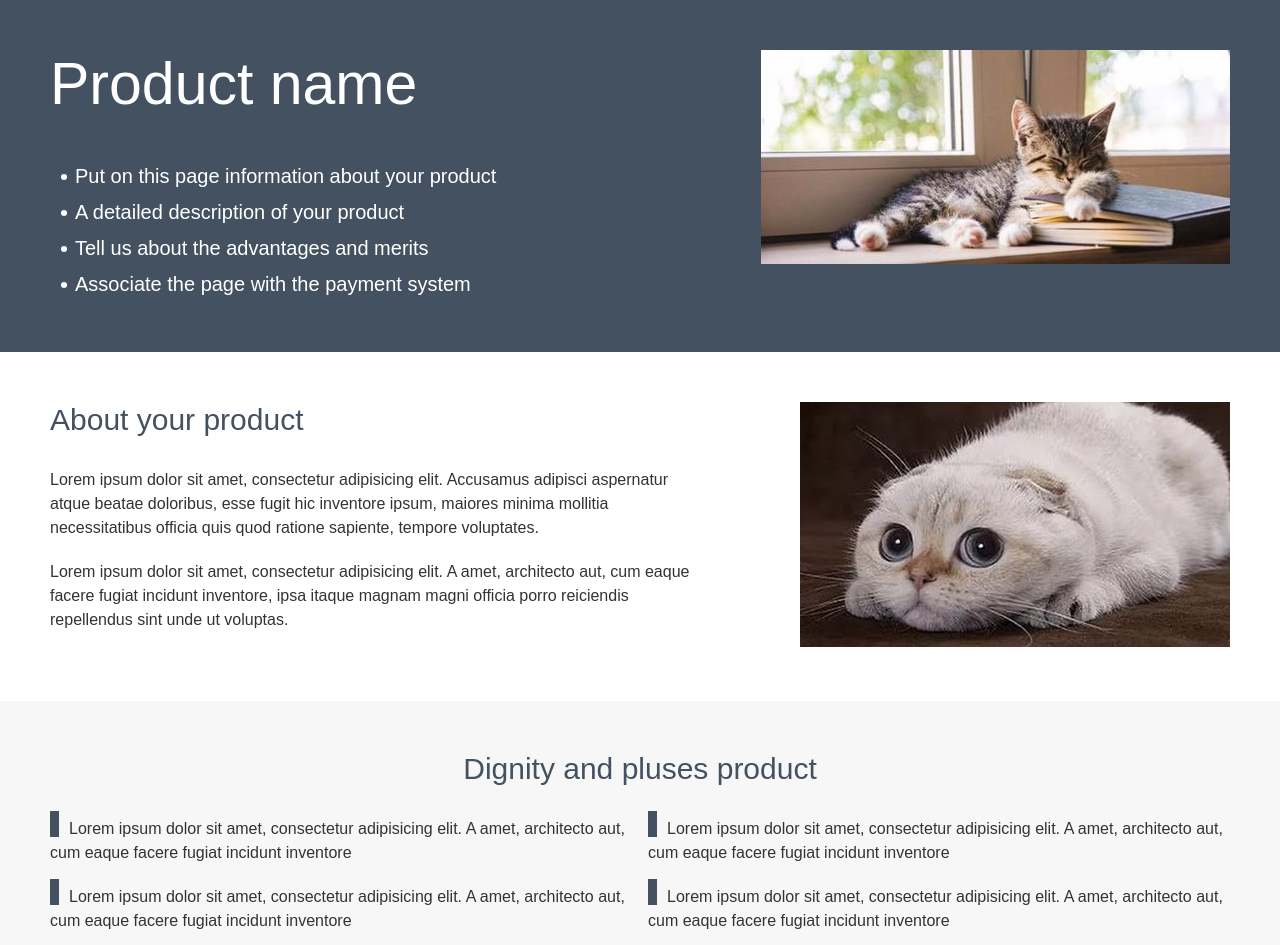
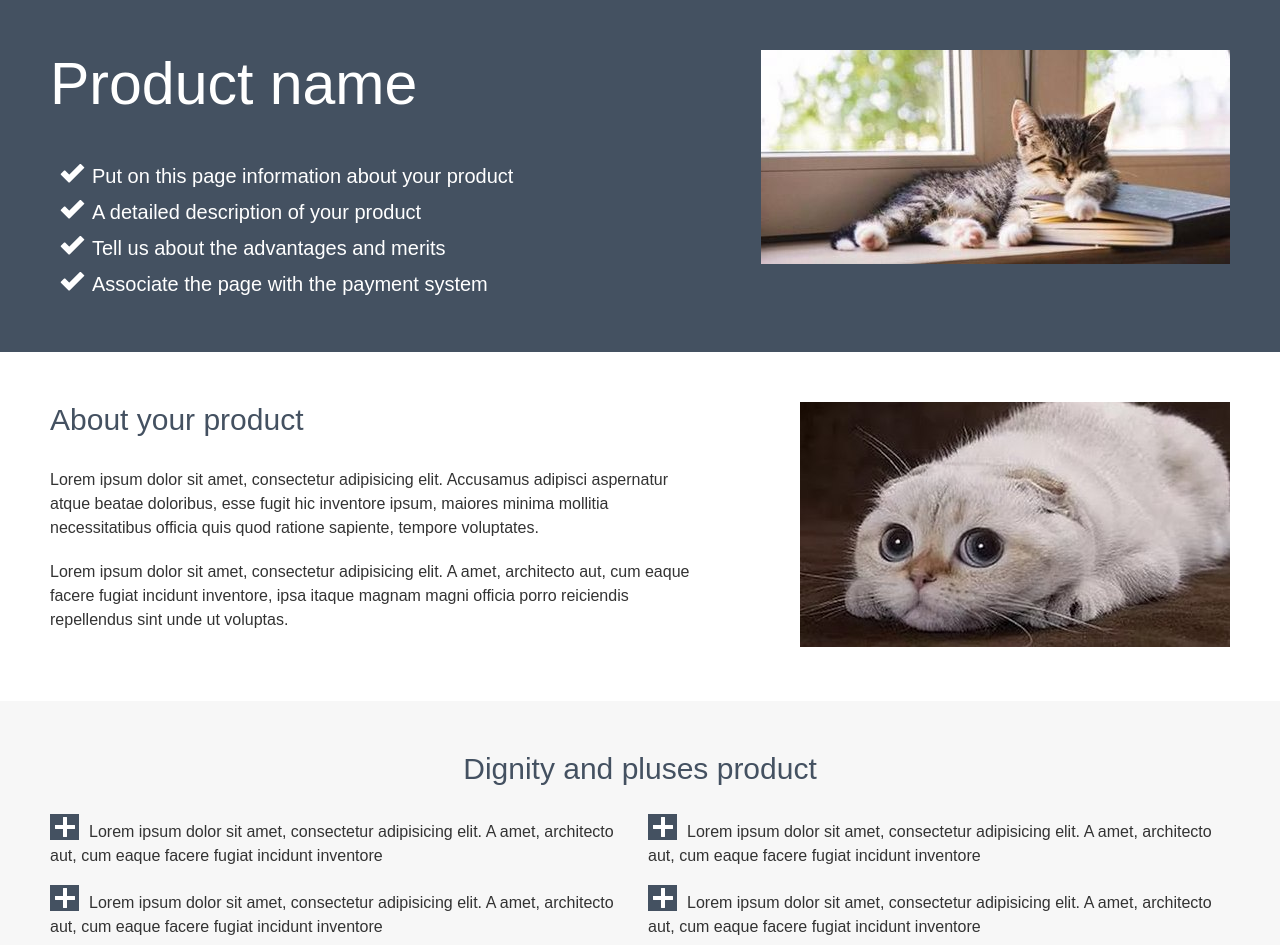
Before and after one commit to un1corny/html5-lesson1, a plain HTML site: page index.html in a window 1280 px wide. Shown: the top 945 px of the page. Drawn offline with Linux system fonts and the light colour scheme.

Commit message:
changes of images in css

```diff
--- a/styles/style.less
+++ b/styles/style.less
@@ -57,7 +57,7 @@ header {
   }
 
   ul {
-    list-style: inside url('images/check-icon.png');
+    list-style: inside url('../images/check-icon.png');
 
     li {
       font-size: @base-font-size + 4px;
@@ -110,7 +110,7 @@ main {
         height: 20px;
         width: 20px;
         padding: 9px 4px 0 5px;
-        content: url('images/plus.png');
+        content: url('../images/plus.png');
         background: #445161;
         margin-right: 10px;
       }
@@ -281,7 +281,6 @@ main {
       display: flex;
       flex-direction: column;
 
-
       input[type='submit'] {
         text-transform: uppercase;
         background-color: @background-color;
@@ -290,6 +289,7 @@ main {
         margin: auto;
 
       }
+
       input,
       textarea {
         border: 1px solid white;
@@ -306,7 +306,6 @@ main {
         height: 170px;
       }
 
-
     }
 
     .socials {
@@ -321,7 +320,7 @@ main {
         margin-top: 30px;
       }
 
-      img {
+      & img {
         margin-right: 5px;
       }
     }
```
Also changed, not shown: images/checkicon.png (added), styles/style.css.
